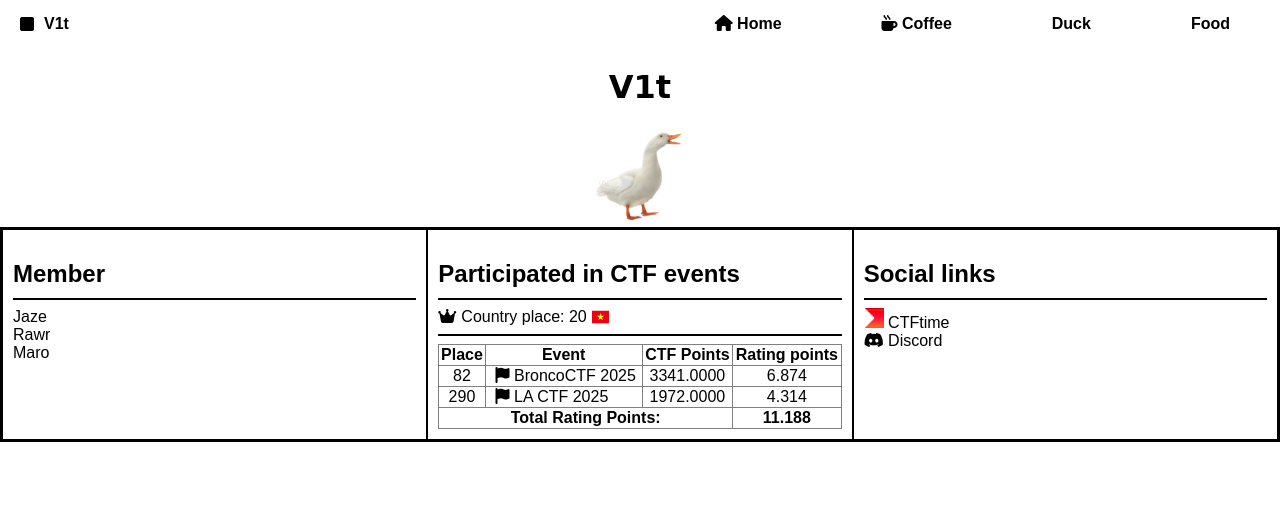
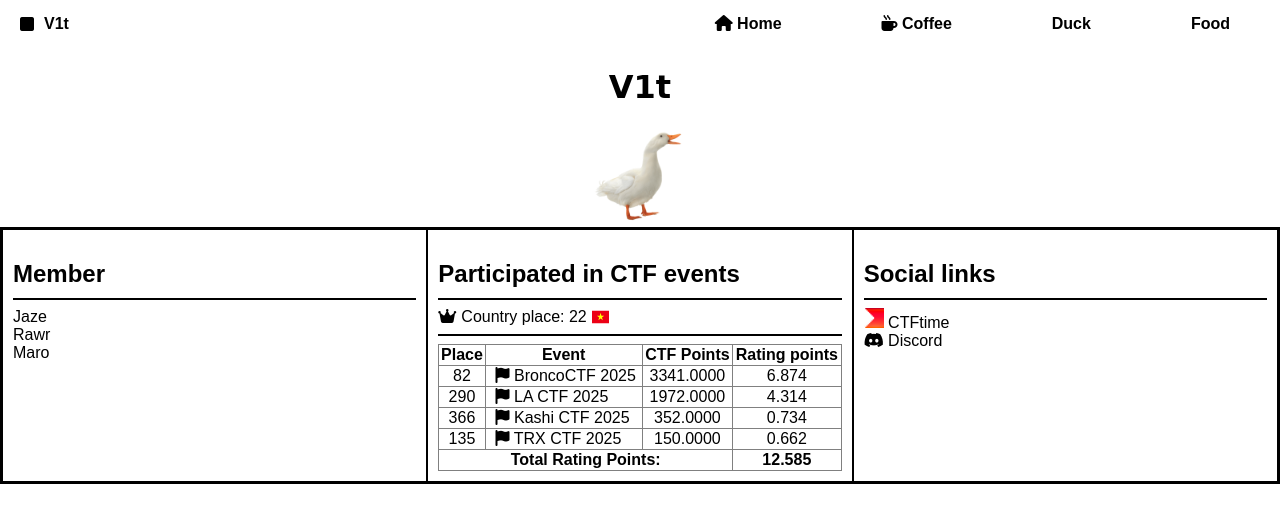
Before and after one commit to xuanlockun/v1t, a plain HTML site: page index.html in a window 1280 px wide. Drawn offline with Linux system fonts and the light colour scheme; a web font is replaced by a local one.

Commit message:
update:3/3/2025

```diff
--- a/index.html
+++ b/index.html
@@ -160,7 +160,7 @@
             <hr>
             <a href="https://ctftime.org/stats/VN" style="display: inline-flex;"><i class="fa-solid fa-crown"
                     style="padding-right: 5px;"></i>
-                Country place: 20
+                Country place: 22
                 <img src="img/vn.svg" style="padding-left: 5px;" width="17.6">
             </a>
             <hr>
@@ -187,8 +187,20 @@
                         <td>4.314</td>
                     </tr>
                     <tr>
+                        <td>366</td>
+                        <td class="event"><a href="https://ctftime.org/event/2592"><i class="fa-solid fa-flag"></i> Kashi CTF 2025</a></td>
+                        <td>352.0000</td>
+                        <td>0.734</td>
+                    </tr>
+                    <tr>
+                        <td>135</td>
+                        <td class="event"><a href="https://ctftime.org/event/2592"><i class="fa-solid fa-flag"></i> TRX CTF 2025</a></td>
+                        <td>150.0000</td>
+                        <td>0.662</td>
+                    </tr>
+                    <tr>
                         <td colspan="3" style=" font-weight: bold;">Total Rating Points:</td>
-                        <td style="font-weight: bold;">11.188</td>
+                        <td style="font-weight: bold;">12.585</td>
                     </tr>
                 </tbody>
             </table>
```
